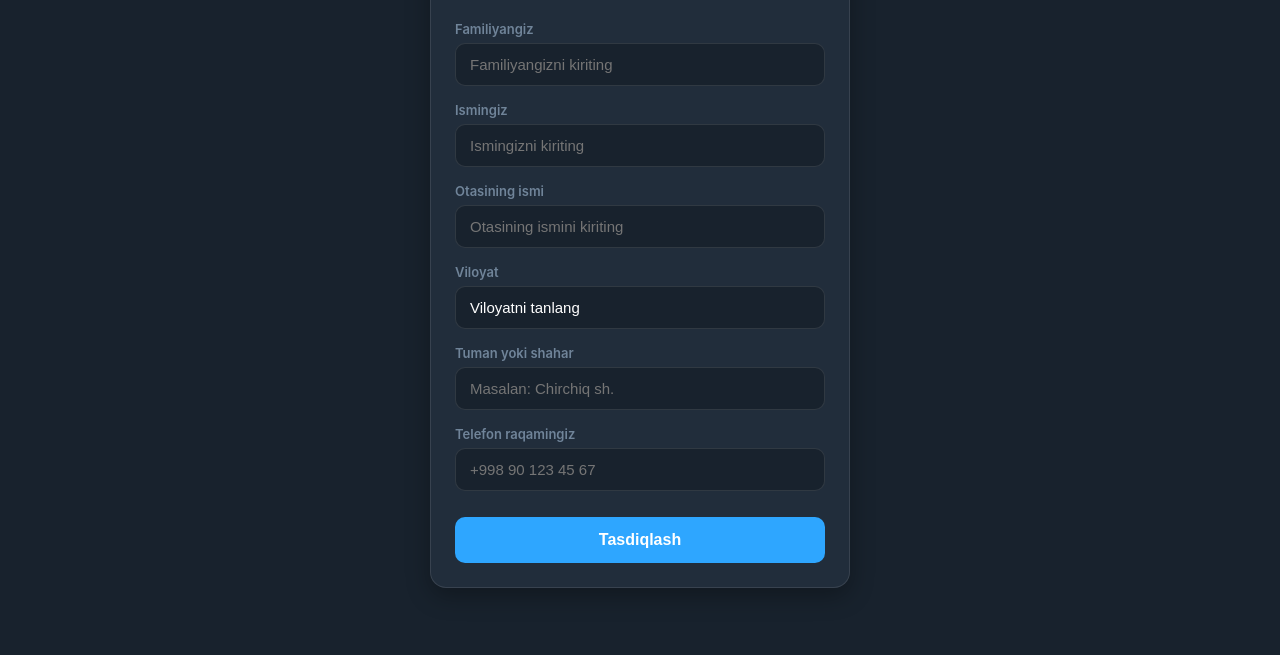
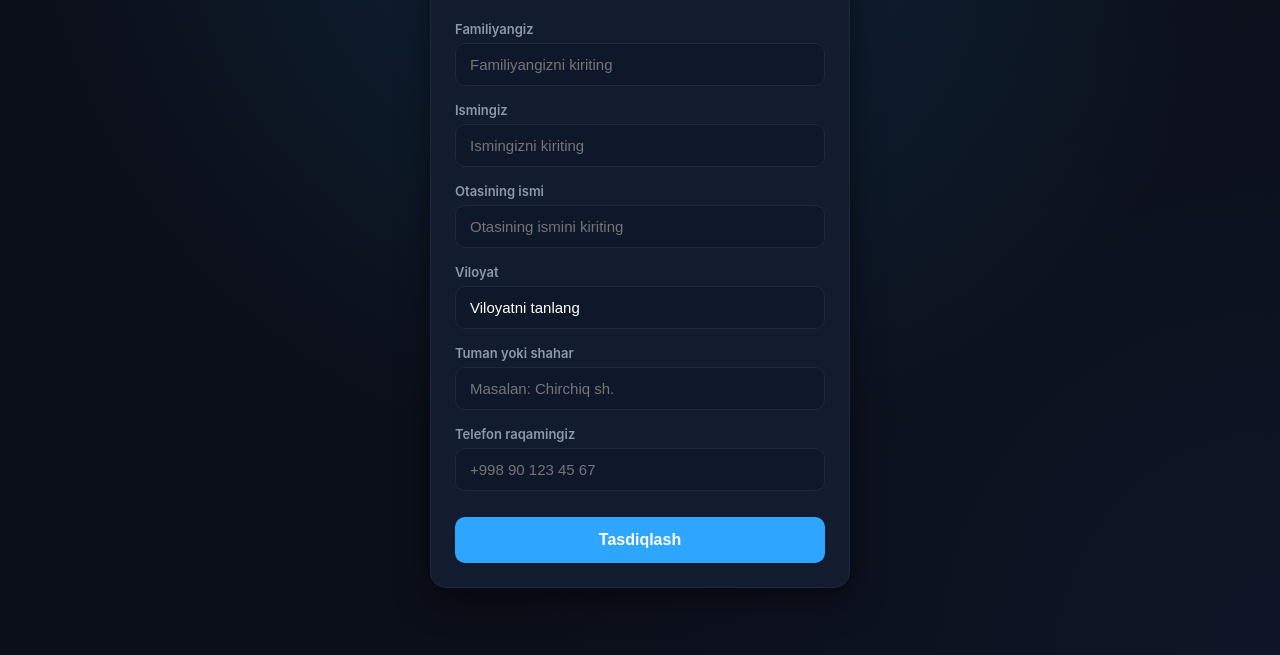
Before and after one commit to msrashuz/msrashuz, a plain HTML site: page index.html in a window 1280 px wide. Shown: the part 145-800 px from the top of the page. Drawn offline with Linux system fonts and the light colour scheme; a script that the page names is missing.

Commit message:
Update index.html

```diff
--- a/index.html
+++ b/index.html
@@ -7,18 +7,21 @@
     <script src="https://telegram.org/js/telegram-web-app.js"></script>
     <style>
         :root {
-            --bg-color: var(--tg-theme-bg-color, #18222d);
-            --text-color: var(--tg-theme-text-color, #ffffff);
-            --hint-color: var(--tg-theme-hint-color, #708499);
-            --card-bg: var(--tg-theme-secondary-bg-color, #212d3b);
-            --button-color: var(--tg-theme-button-color, #2ea6ff);
-            --button-text-color: var(--tg-theme-button-text-color, #ffffff);
-            --border-color: rgba(255, 255, 255, 0.1);
+            --bg-color: #0b0f19;
+            --card-bg: #131c2e;
+            --text-color: #ffffff;
+            --hint-color: #8a99ad;
+            --border-color: #1e293b;
+            --accent-color: #2ea6ff;
         }
 
         body {
             font-family: -apple-system, BlinkMacSystemFont, 'Segoe UI', Roboto, Helvetica, Arial, sans-serif;
+            /* Premium to'q ko'k-qora gradient fon va naqsh */
             background-color: var(--bg-color);
+            background-image:
+                radial-gradient(circle at 50% 0%, rgba(46, 166, 255, 0.15) 0%, transparent 60%),
+                radial-gradient(circle at 100% 100%, rgba(15, 23, 42, 0.8) 0%, transparent 50%);
             color: var(--text-color);
             margin: 0;
             padding: 16px;
@@ -39,7 +42,7 @@
             border: 1px solid var(--border-color);
             padding: 24px;
             border-radius: 16px;
-            box-shadow: 0 8px 24px rgba(0, 0, 0, 0.3);
+            box-shadow: 0 12px 32px rgba(0, 0, 0, 0.5);
         }
 
         .header {
@@ -78,7 +81,7 @@
             border: 1px solid var(--border-color);
             border-radius: 10px;
             font-size: 15px;
-            background-color: var(--bg-color);
+            background-color: #0f172a;
             color: var(--text-color);
             outline: none;
             box-sizing: border-box;
@@ -91,21 +94,21 @@
         }
 
         input:focus, select:focus {
-            border-color: var(--button-color);
+            border-color: var(--accent-color);
         }
 
         .btn-submit {
             width: 100%;
             padding: 14px;
-            background-color: var(--button-color);
-            color: var(--button-text-color);
+            background-color: var(--accent-color);
+            color: #ffffff;
             border: none;
             border-radius: 10px;
             font-size: 16px;
             font-weight: 600;
             cursor: pointer;
             margin-top: 10px;
-            transition: opacity 0.2s;
+            transition: background-color 0.2s;
         }
 
         .btn-submit:active {
```
